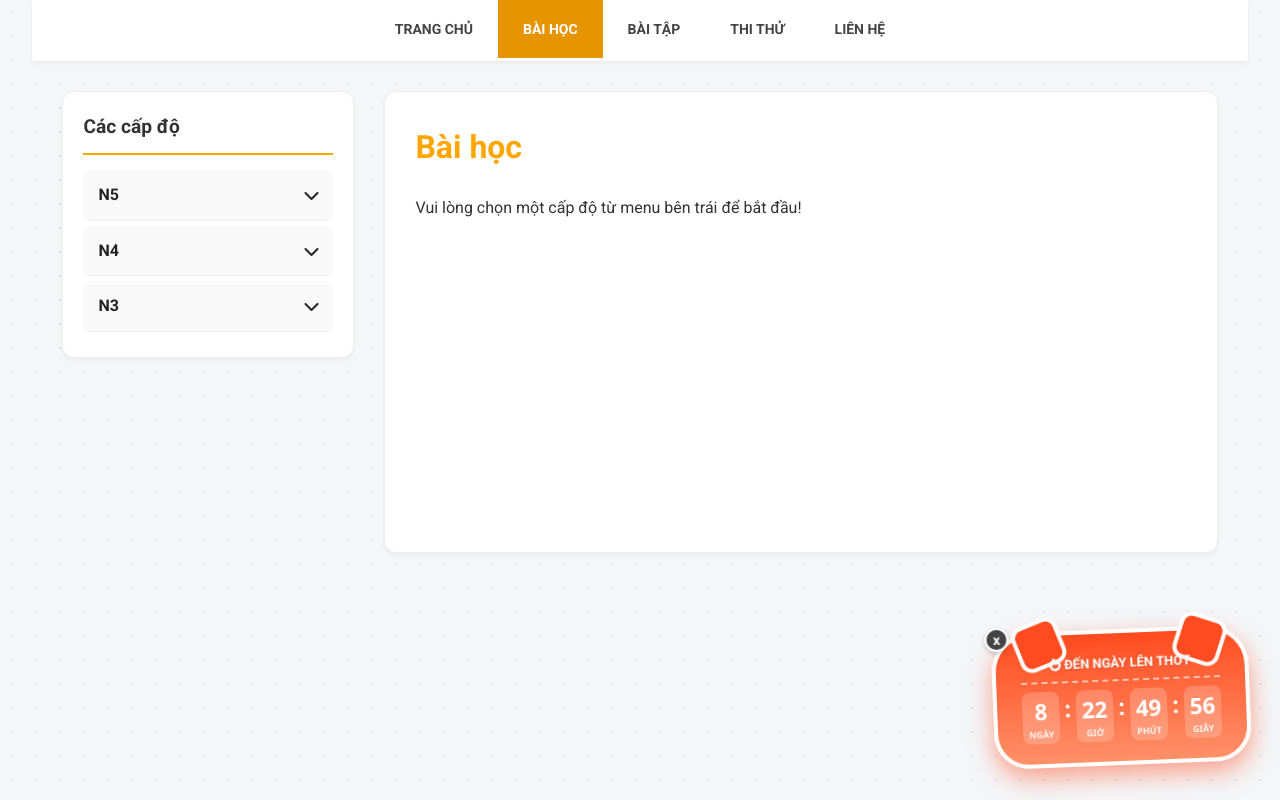
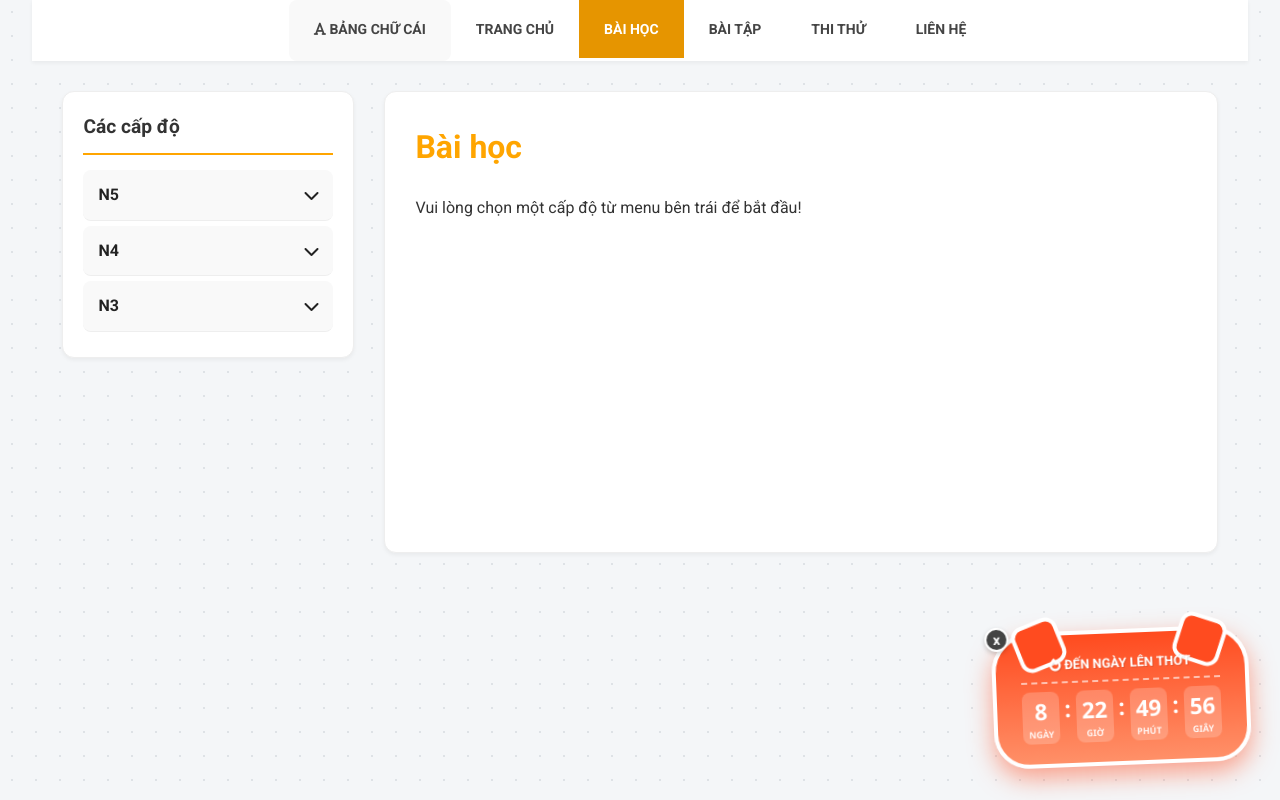
Before and after one commit to tungchip2510/lancuoi, a plain HTML site: page bai-hoc.html in a window 1280 px wide. Drawn offline with Linux system fonts and the light colour scheme.

Commit message:
Update bai-hoc.html

```diff
--- a/bai-hoc.html
+++ b/bai-hoc.html
@@ -17,6 +17,11 @@
             <i class="fas fa-bars"></i>
         </button>
         <ul>
+<li class="menu-item">
+    <a href="#" class="link-cap-1" data-loai="bang-chu-cai">
+        <i class="fas fa-font"></i> Bảng chữ cái
+    </a>
+</li>
             <li><a href="index.html">Trang Chủ</a></li>
             <li><a href="bai-hoc.html">Bài Học</a></li>
             <li><a href="bai-tap.html">Bài Tập</a></li>
```
